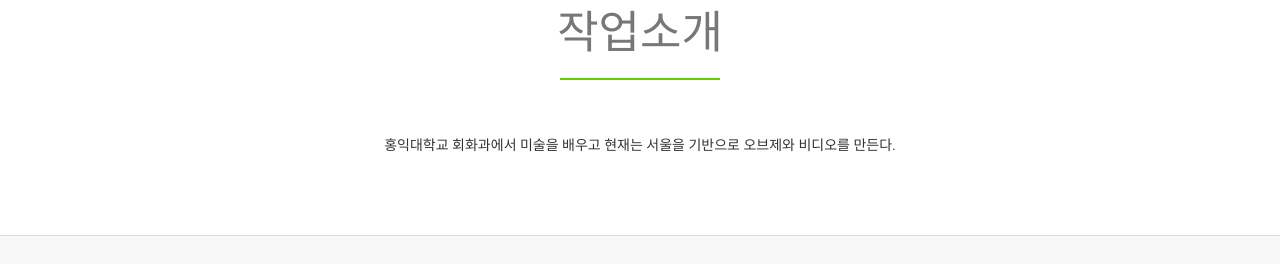
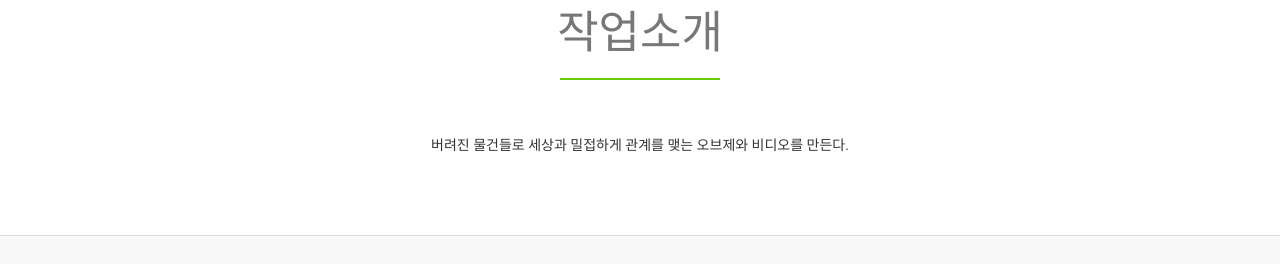
Before and after one commit to espoiryoung/Jin0, a plain HTML site: page index.html in a window 1280 px wide. Shown: the part 1360-1624 px from the top of the page. Drawn offline with Linux system fonts and the light colour scheme.

Commit message:
Update index.html

```diff
--- a/index.html
+++ b/index.html
@@ -121,7 +121,7 @@
 
 	<div class="row">
 		<div class="col-md-12">
-			<p style="text-align:center;"> 홍익대학교 회화과에서 미술을 배우고 현재는 서울을 기반으로 오브제와 비디오를 만든다. </p>
+			<p style="text-align:center;"> 버려진 물건들로 세상과 밀접하게 관계를 맺는 오브제와 비디오를 만든다.  </p>
 
 		</div><!-- End col-md-12-->
 
```
